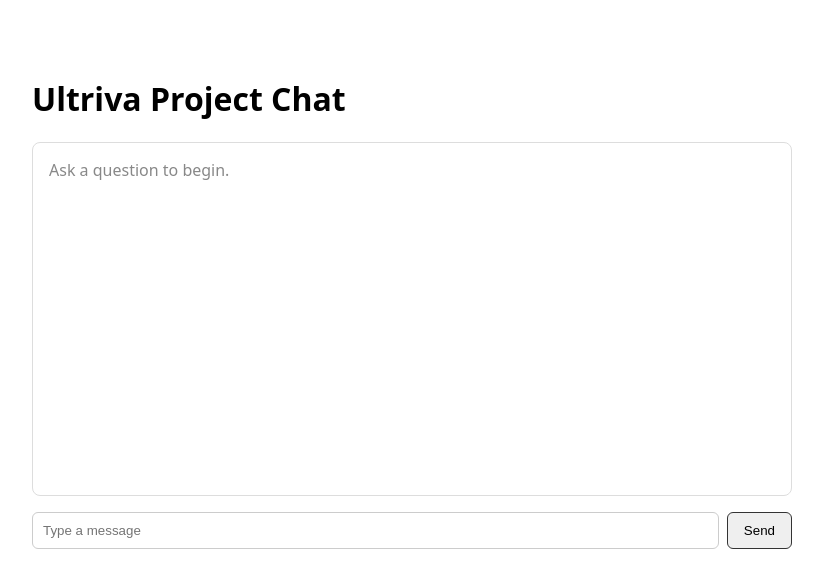
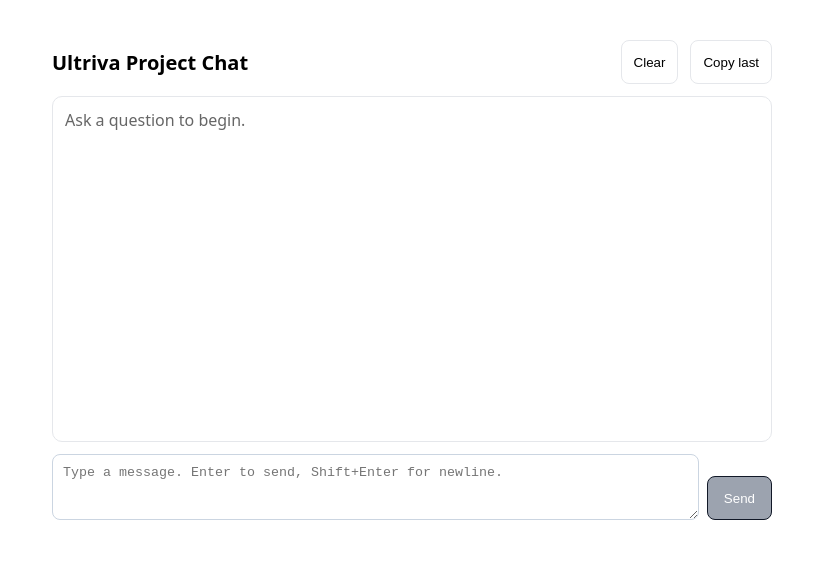
Before and after one commit to butchdority/ultriva-chat-starter, a Next.js app: page / in a window 1280 px wide. Shown: the top 588 px of the page, without its empty margins (228-1051 px from the left). Built offline with nearby package versions, Linux system fonts and the light colour scheme.

Commit message:
feat(ui): improved chat UX

```diff
--- a/app/page.tsx
+++ b/app/page.tsx
@@ -8,20 +8,49 @@
   const [messages, setMessages] = useState<Msg[]>([]);
   const [input, setInput] = useState('');
   const [loading, setLoading] = useState(false);
+  const [errorMsg, setErrorMsg] = useState<string | null>(null);
   const boxRef = useRef<HTMLDivElement>(null);
+  const inputRef = useRef<HTMLTextAreaElement>(null);
+  const abortRef = useRef<AbortController | null>(null);
+  const lastRequestRef = useRef<string>('');
 
+  // Autoscroll
   useEffect(() => {
     const el = boxRef.current;
     if (el) el.scrollTop = el.scrollHeight;
-  }, [messages]);
+  }, [messages, loading]);
 
-  async function send() {
-    const text = input.trim();
+  // Esc cancels
+  useEffect(() => {
+    const onKey = (e: KeyboardEvent) => {
+      if (e.key === 'Escape' && loading) abortRef.current?.abort();
+    };
+    window.addEventListener('keydown', onKey);
+    return () => window.removeEventListener('keydown', onKey);
+  }, [loading]);
+
+  async function send(textArg?: string) {
+    const text = (textArg ?? input).trim();
     if (!text || loading) return;
 
+    // keep caret at end during stream
+    setTimeout(() => {
+      if (inputRef.current) {
+        const el = inputRef.current;
+        el.selectionStart = el.selectionEnd = el.value.length;
+      }
+    }, 0);
+
+    setErrorMsg(null);
     setInput('');
     setLoading(true);
+    lastRequestRef.current = text;
+
+    // add user + empty assistant
     setMessages(prev => prev.concat({ role: 'user', content: text }, { role: 'assistant', content: '' }));
+
+    const ac = new AbortController();
+    abortRef.current = ac;
 
     try {
       const res = await fetch('/api/message', {
@@ -29,21 +58,15 @@
         headers: { 'Content-Type': 'application/json' },
         cache: 'no-store',
         body: JSON.stringify({ text }),
+        signal: ac.signal,
       });
 
-      if (!res.ok || !res.body) {
-        setMessages(prev => {
-          const next = prev.slice();
-          next[next.length - 1] = { role: 'assistant', content: `Error ${res.status}` };
-          return next;
-        });
-        setLoading(false);
-        return;
-      }
+      if (!res.ok || !res.body) throw new Error(`HTTP ${res.status}`);
 
       const reader = res.body.getReader();
       const decoder = new TextDecoder();
 
+      // stream chunks
       while (true) {
         const { done, value } = await reader.read();
         if (done) break;
@@ -51,49 +74,120 @@
 
         setMessages(prev => {
           const next = prev.slice();
-          const last = next[next.length - 1]?.content ?? '';
-          next[next.length - 1] = { role: 'assistant', content: last + chunk };
+          const last = next[next.length - 1];
+          next[next.length - 1] = {
+            role: 'assistant',
+            content: (last?.content ?? '') + chunk,
+          };
           return next;
         });
       }
-    } catch (e:any) {
-      setMessages(prev => {
-        const next = prev.slice();
-        next[next.length - 1] = { role: 'assistant', content: `Network error: ${e?.message || e}` };
-        return next;
-      });
+    } catch (e: any) {
+      setErrorMsg(abortRef.current?.signal.aborted ? 'Request canceled.' : `Request failed. ${e?.message ?? ''}`);
+      setInput(lastRequestRef.current); // preserve input for retry
     } finally {
       setLoading(false);
+      abortRef.current = null;
+      inputRef.current?.focus();
     }
   }
 
+  function onComposerKeyDown(e: React.KeyboardEvent<HTMLTextAreaElement>) {
+    // Enter to send; Shift+Enter newline
+    if (e.key === 'Enter' && !e.shiftKey) {
+      e.preventDefault();
+      send();
+    }
+  }
+
+  function clearChat() {
+    setMessages([]);
+    setErrorMsg(null);
+    setInput('');
+    inputRef.current?.focus();
+  }
+
+  async function copyLastAnswer() {
+    const last = [...messages].reverse().find(m => m.role === 'assistant');
+    if (!last) return;
+    try { await navigator.clipboard.writeText(last.content.trim()); } catch {}
+  }
+
+  function retry() {
+    setErrorMsg(null);
+    send(lastRequestRef.current);
+  }
+
   return (
-    <main style={{ maxWidth: 760, margin: '40px auto', padding: 16 }}>
-      <h1>Ultriva Project Chat</h1>
+    <main style={{ maxWidth: 720, margin: '24px auto', padding: 16, fontSize: 16 }}>
+      <header style={{ display: 'flex', alignItems: 'center', gap: 12, marginBottom: 12 }}>
+        <h1 style={{ fontSize: 20, margin: 0, flex: 1 }}>Ultriva Project Chat</h1>
+        <button onClick={clearChat} aria-label="Clear chat" style={btn('ghost')}>Clear</button>
+        <button onClick={copyLastAnswer} aria-label="Copy last answer" style={btn('ghost')}>Copy last</button>
+      </header>
+
+      {errorMsg && (
+        <div role="alert" aria-live="assertive" style={alert()}>
+          <span>{errorMsg}</span>
+          <div style={{ display: 'flex', gap: 8 }}>
+            <button onClick={retry} style={btn('primary')}>Retry</button>
+            <button onClick={() => setErrorMsg(null)} style={btn('ghost')}>Dismiss</button>
+          </div>
+        </div>
+      )}
+
       <div
         ref={boxRef}
-        style={{ border: '1px solid #ddd', borderRadius: 8, padding: 16, minHeight: 320, maxHeight: 520, overflowY: 'auto' }}
+        role="log"
+        aria-live="polite"
+        aria-label="Chat transcript"
+        style={{ border: '1px solid #e5e7eb', borderRadius: 10, padding: 12, minHeight: 320, maxHeight: 520, overflowY: 'auto', background: '#fff' }}
       >
+        {messages.length === 0 && <p style={{ color: '#666', margin: 0 }}>Ask a question to begin.</p>}
         {messages.map((m, i) => (
-          <div key={i} style={{ whiteSpace: 'pre-wrap', margin: '8px 0' }}>
-            <strong>{m.role === 'user' ? 'You' : 'Assistant'}:</strong> {m.content}
+          <div key={i} style={{ whiteSpace: 'pre-wrap', margin: '10px 0' }}>
+            <strong>{m.role === 'user' ? 'You' : 'Assistant'}:</strong>{' '}
+            {m.content}
+            {loading && i === messages.length - 1 && m.role === 'assistant' ? ' ▍' : ''}
           </div>
         ))}
-        {messages.length === 0 && <div style={{ color: '#888' }}>Ask a question to begin.</div>}
       </div>
-      <div style={{ display: 'flex', gap: 8, marginTop: 16 }}>
-        <input
+
+      <label htmlFor="composer" className="sr-only">Message</label>
+      <div style={{ display: 'flex', gap: 8, marginTop: 12, alignItems: 'flex-end' }}>
+        <textarea
+          id="composer"
+          ref={inputRef}
           value={input}
-          onChange={e => setInput(e.target.value)}
-          onKeyDown={e => { if (e.key === 'Enter') send(); }}
-          placeholder="Type a message"
-          disabled={loading}
-          style={{ flex: 1, padding: 10, border: '1px solid #ccc', borderRadius: 6 }}
+          onChange={(e) => setInput(e.target.value)}
+          onKeyDown={onComposerKeyDown}
+          placeholder="Type a message. Enter to send, Shift+Enter for newline."
+          rows={2}
+          aria-label="Type your message"
+          style={{ flex: 1, padding: 10, border: '1px solid #cbd5e1', borderRadius: 8, outline: 'none', minHeight: 44, resize: 'vertical' }}
         />
-        <button onClick={send} disabled={loading} style={{ padding: '10px 16px', borderRadius: 6, border: '1px solid #333' }}>
-          {loading ? 'Sending' : 'Send'}
+        <button
+          onClick={() => send()}
+          disabled={loading || !input.trim()}
+          aria-disabled={loading || !input.trim()}
+          aria-busy={loading}
+          style={btn('primary', loading || !input.trim())}
+        >
+          {loading ? 'Sending…' : 'Send'}
         </button>
       </div>
+
+      <style>{`
+        .sr-only{position:absolute;width:1px;height:1px;padding:0;margin:-1px;overflow:hidden;clip:rect(0,0,0,0);border:0}
+        button:focus, textarea:focus { outline: 2px solid #4f46e5; outline-offset: 2px; }
+      `}</style>
     </main>
   );
 }
+
+function btn(kind: 'primary' | 'ghost', disabled = false): React.CSSProperties {
+  if (kind === 'ghost') {
+    return { padding: '10px 12px', borderRadius: 8, border: '1px solid #e5e7eb', background: '#fff', cursor: 'pointer', minHeight: 44 };
+  }
+  return { padding: '10px 16px', borderRadius: 8, border: '1px solid #111827', background: disabled ? '#9ca3af' : '#111827', color: '#fff', cursor: disabled ? 'not-allowed' : 'pointer', minHeight: 44 };
+}
```
